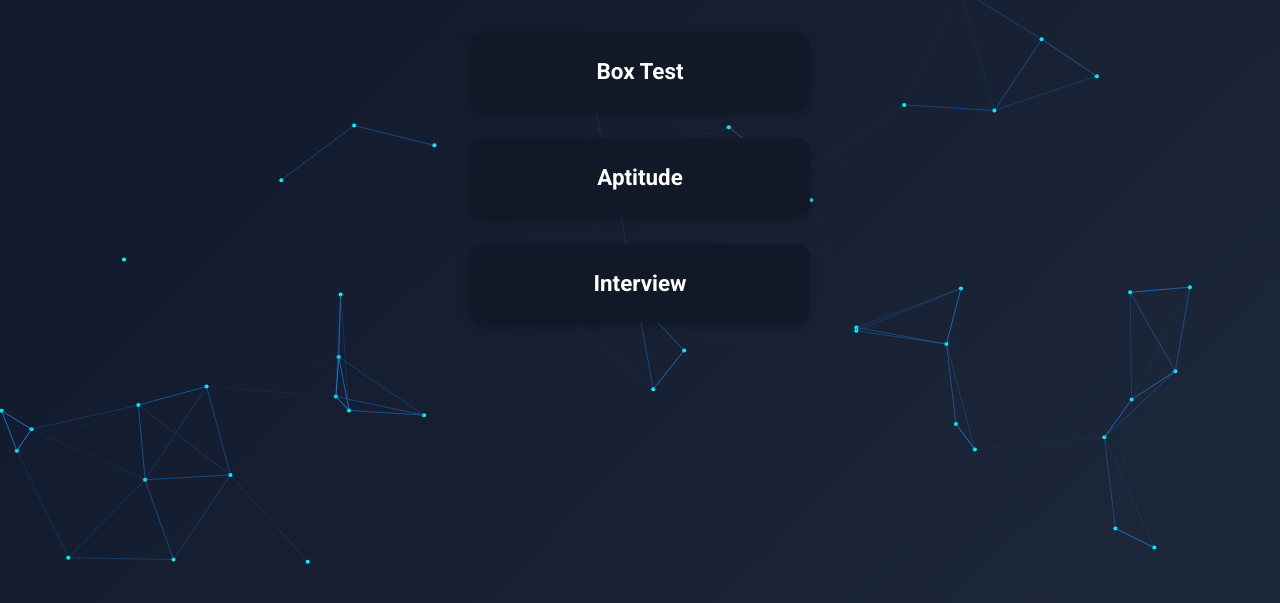
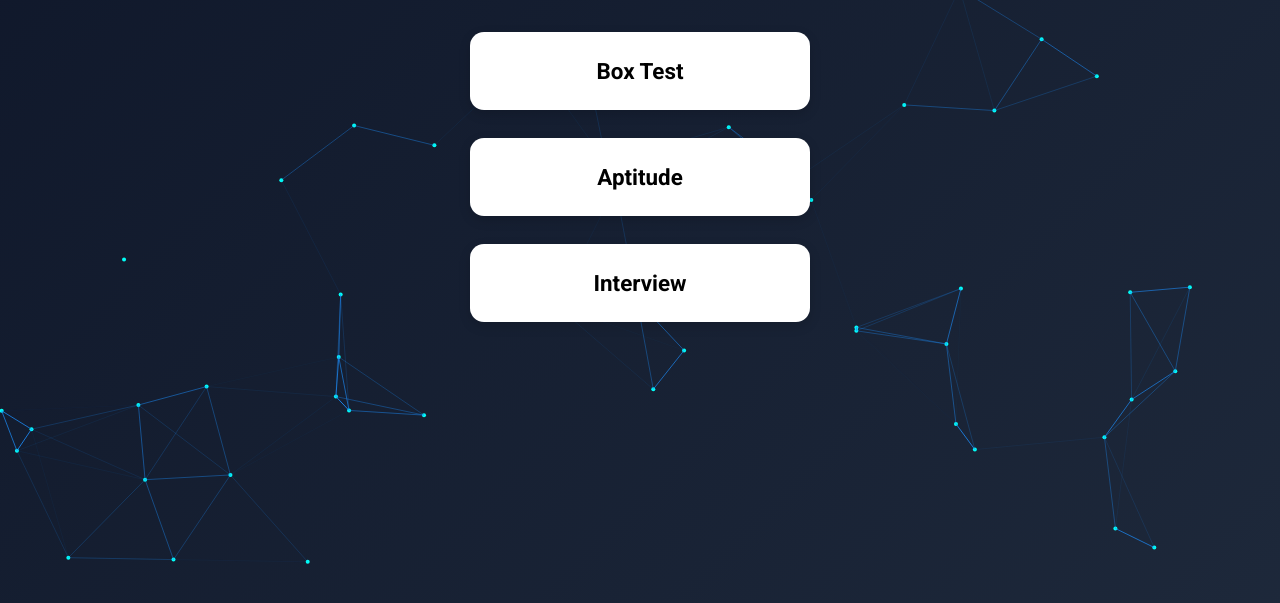
Before and after one commit to khanlukman/placemt-hire, a plain HTML site: page godrej.html in a window 1280 px wide. Shown: the part 221-824 px from the top of the page. Drawn offline with Linux system fonts and the light colour scheme.

Commit message:
Update godrej.html

```diff
--- a/godrej.html
+++ b/godrej.html
@@ -11,10 +11,10 @@
   --primary: #1e90ff;
   --bg-dark: #0f172a;
   --bg-light: #1e293b;
-  --card-bg: #111827;
   --text-light: #fff;
 }
 
+/* Reset */
 * { margin:0; padding:0; box-sizing:border-box; font-family:'Roboto',sans-serif; }
 
 /* Body */
@@ -105,19 +105,20 @@ main h1 {
   margin-top: 2rem;
 }
 
+/* Stage Box */
 .stage {
   width: 340px;
   padding: 1.5rem;
   border-radius: 14px;
-  background: var(--card-bg);
+  background: #ffffff;
   border: 2px solid transparent;
   display: flex;
   align-items: center;
   justify-content: center;
   font-weight: 700;
   font-size: 1.4rem;
-  color: var(--text-light);
-  box-shadow: 0 4px 12px rgba(0,0,0,0.3);
+  color: #000000;
+  box-shadow: 0 4px 12px rgba(0,0,0,0.15);
   transition: transform 0.3s, box-shadow 0.3s, border-color 0.3s;
   cursor: pointer;
 }
@@ -168,6 +169,7 @@ main h1 {
 
 <canvas id="particles"></canvas>
 
+<!-- Navbar -->
 <nav>
   <div class="logo">🎓 Campus Hire</div>
   <ul>
@@ -177,6 +179,7 @@ main h1 {
   </ul>
 </nav>
 
+<!-- Main -->
 <main>
   <h1>Godrej Hiring Process on Campus</h1>
   <div class="stage-list">
```
